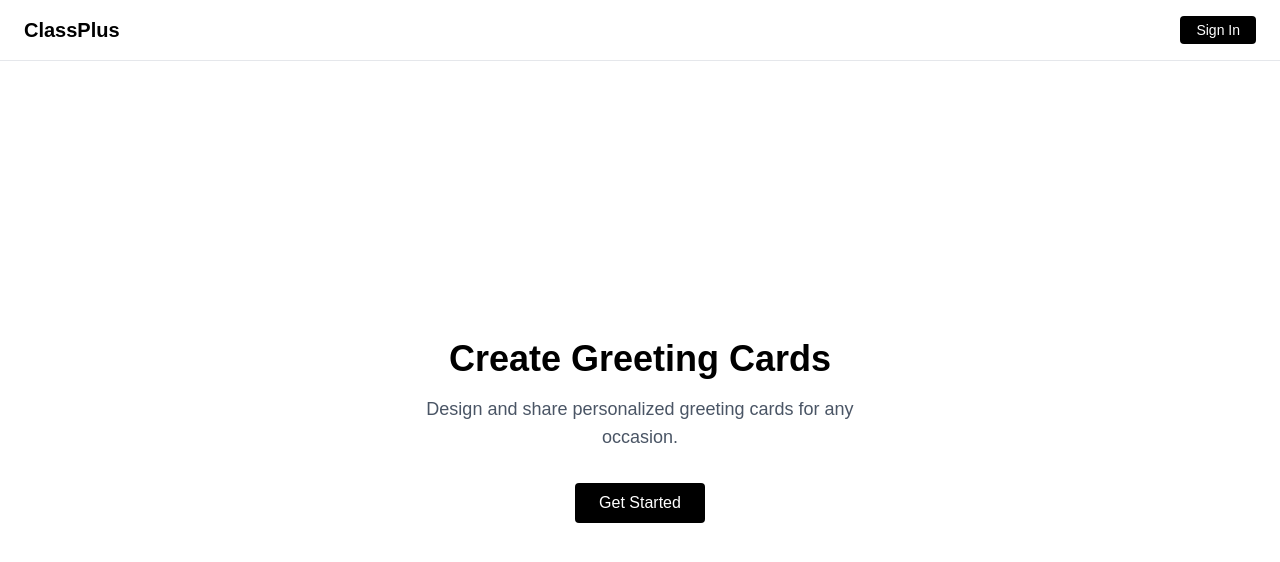
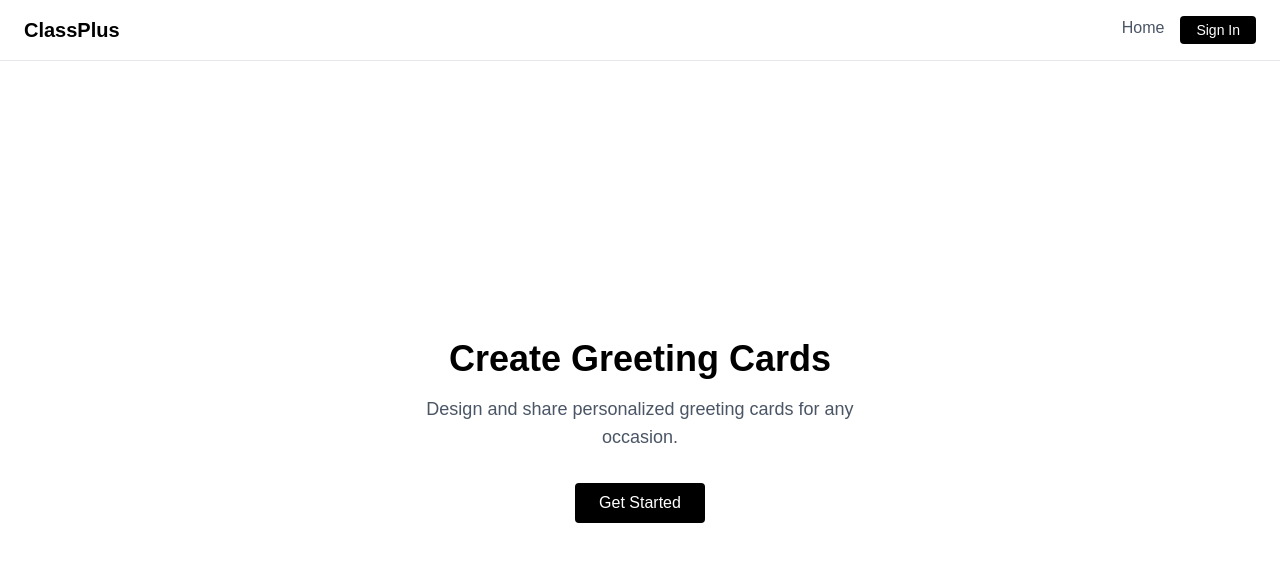
Before and after one commit to sss135790/ClassPlus-Assesment, a Next.js app in the folder frontend/: page / in a window 1280 px wide. Shown: the top 562 px of the page. Built offline with nearby package versions, Linux system fonts and the light colour scheme; no server answers.

Commit message:
added home suppport for guest users

```diff
--- a/frontend/app/components/Navbar.tsx
+++ b/frontend/app/components/Navbar.tsx
@@ -15,9 +15,16 @@ export default function Navbar() {
 
         <div className="flex gap-4">
           {!session ? (
-            <Link href="/login" className="px-4 py-1 bg-black dark:bg-white text-white dark:text-black rounded text-sm hover:opacity-80">
+            <>
+            <Link href="/home" className="text-gray-600 dark:text-gray-400 hover:text-black dark:hover:text-white">
+                Home
+              </Link>
+              <Link href="/login" className="px-4 py-1 bg-black dark:bg-white text-white dark:text-black rounded text-sm hover:opacity-80">
               Sign In
             </Link>
+            </>
+
+
           ) : (
             <>
               <Link href="/profile" className="text-gray-600 dark:text-gray-400 hover:text-black dark:hover:text-white">
```
